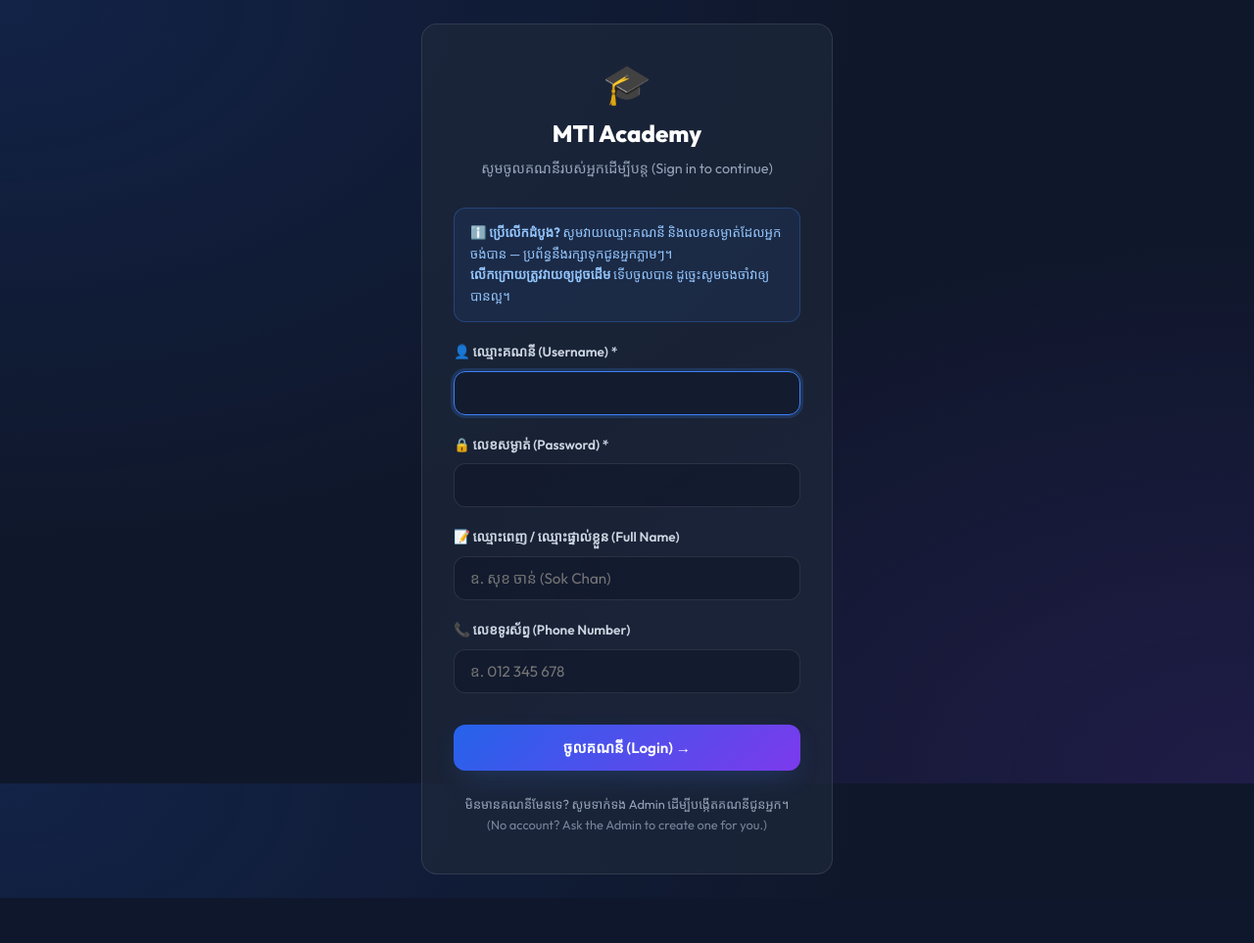
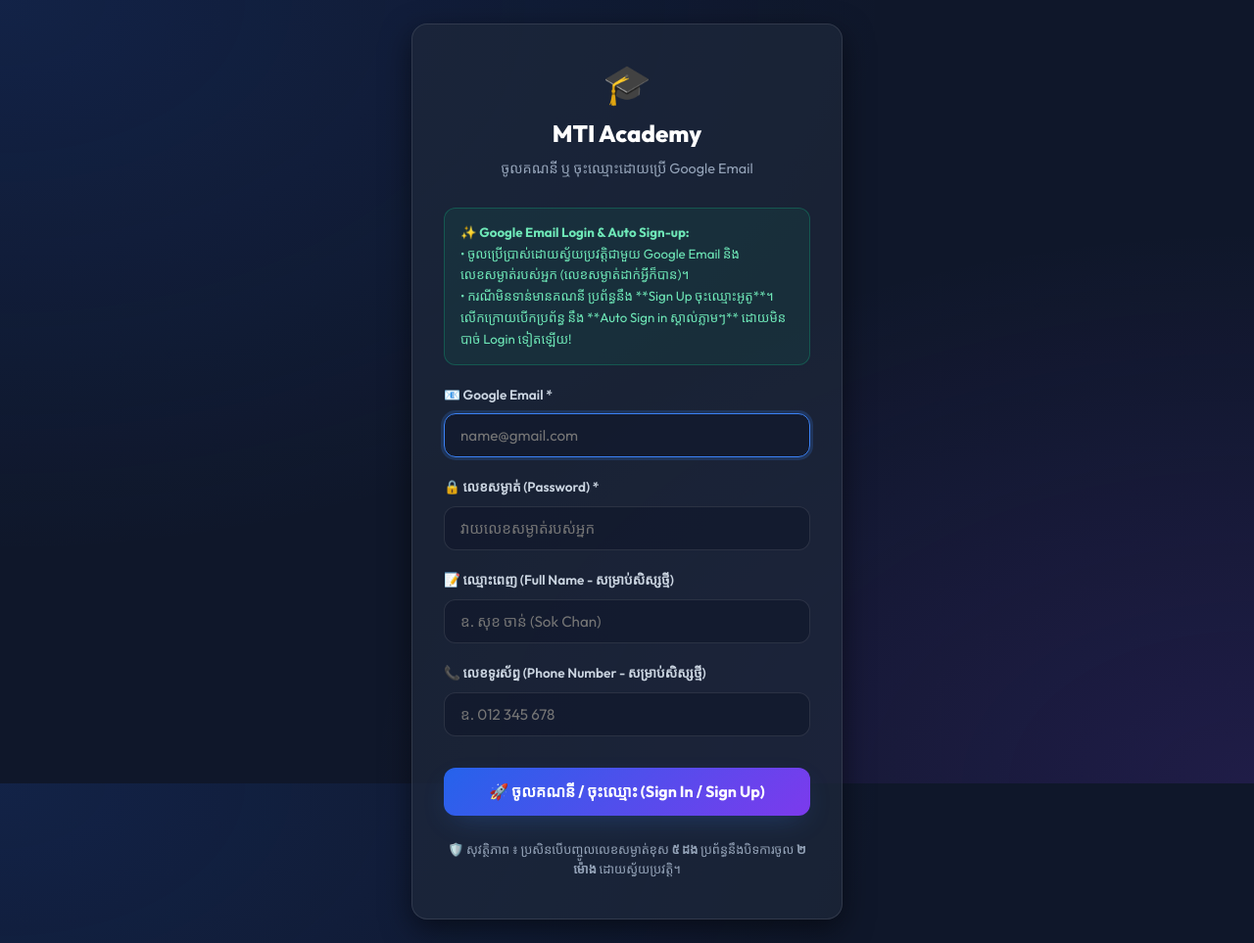
Before and after one commit to SayanndaraKH/MTI-Registraton, a FastAPI app: page /login in a window 1280 px wide. Shown: the whole page at 98% size. Before the commit the page ends 917 px from the top, so only its background shows below. Run offline with FastAPI, Linux system fonts and the light colour scheme; some web fonts are replaced.

Commit message:
Deploy: Add all project files (app, templates, static)

```diff
--- a/app/main.py
+++ b/app/main.py
@@ -1,6 +1,6 @@
 import os
 import secrets
-from datetime import datetime
+from datetime import datetime, timedelta
 from typing import Optional
 
 from fastapi import FastAPI, Request, Depends, Form
@@ -47,9 +47,8 @@ app.add_middleware(
     session_cookie="mti_session",
     same_site="lax",
     https_only=False,  # served over plain HTTP on the LAN
-    # max_age=None makes this a browser-session cookie: closing the browser
-    # signs the student out, so re-opening the link always asks for the login.
-    max_age=None,
+    # Persistent session cookie (30 days): auto sign-in on re-opening browser
+    max_age=30 * 86400,
 )
 
 # Ensure directories exist
@@ -175,8 +174,8 @@ def do_login(
     next: str = Form("/"),
     db: Session = Depends(get_db),
 ):
-    username = username.strip()
-    password = password.strip()
+    username_clean = username.strip()
+    password_clean = password.strip()
     full_name_clean = full_name.strip() if full_name and full_name.strip() else None
     phone_clean = phone_number.strip() if phone_number and phone_number.strip() else None
 
@@ -188,8 +187,15 @@ def do_login(
             status_code=401,
         )
 
-    # Auto-heal / guaranteed default credentials
-    if username.upper() == "ADMIN" and password == "syd@168":
+    # 1. Deprecate default 'USER' / 'user@168'
+    if username_clean.upper() == "USER":
+        return reject("គណនី 'USER' ត្រូវបិទមិនឱ្យប្រើប្រាស់ទៀតឡើយ — សូមប្រើប្រាស់ Google Email របស់អ្នកដើម្បី Sign in ឬ Sign up វិញ! ('USER' account is deprecated - please use your Google Email)")
+
+    # 2. ADMIN account handler
+    if username_clean.upper() == "ADMIN":
+        if password_clean != (settings.ADMIN_PASSWORD or "syd@168"):
+            return reject("លេខសម្ងាត់ Admin មិនត្រឹមត្រូវទេ! (Incorrect Admin Password)")
+
         admin_user = db.query(User).filter(func.lower(User.username) == "admin").first()
         if not admin_user:
             admin_user = db.query(User).filter(User.role == "ADMIN").first()
@@ -197,8 +203,9 @@ def do_login(
         if not admin_user:
             admin_user = User(
                 username="ADMIN",
-                password_hash=hash_password("syd@168"),
-                password_plain="syd@168",
+                email="admin@mtiacademy.com",
+                password_hash=hash_password(password_clean),
+                password_plain=password_clean,
                 full_name=full_name_clean or "System Administrator",
                 phone_number=phone_clean,
                 role="ADMIN",
@@ -208,8 +215,8 @@ def do_login(
             db.add(admin_user)
         else:
             admin_user.username = "ADMIN"
-            admin_user.password_hash = hash_password("syd@168")
-            admin_user.password_plain = "syd@168"
+            admin_user.password_hash = hash_password(password_clean)
+            admin_user.password_plain = password_clean
             if full_name_clean:
                 admin_user.full_name = full_name_clean
             if phone_clean:
@@ -221,60 +228,70 @@ def do_login(
         db.refresh(admin_user)
         user = admin_user
 
-    elif username.upper() == "USER":
-        student_user = db.query(User).filter(func.lower(User.username) == "user").first()
-        if not student_user:
-            student_user = User(
-                username="USER",
-                password_hash=hash_password(password or "user@168"),
-                password_plain=password or "user@168",
-                full_name=full_name_clean or "Standard User",
+    else:
+        # 3. Google Email / Standard Student Login & Auto Signup
+        email_clean = username_clean.lower()
+        now = datetime.utcnow()
+
+        user = db.query(User).filter(
+            (func.lower(User.username) == email_clean) | (func.lower(User.email) == email_clean)
+        ).first()
+
+        if user:
+            # Check 2-hour Lockout Status
+            if user.lockout_until and user.lockout_until > now:
+                rem_seconds = int((user.lockout_until - now).total_seconds())
+                hours = rem_seconds // 3600
+                mins = (rem_seconds % 3600) // 60
+                time_display = f"{hours} ម៉ោង {mins} នាទី" if hours > 0 else f"{mins} នាទី"
+                return reject(f"⚠️ គណនីនេះត្រូវបានបិទការចូលជាបណ្តោះអាសន្ន ២ ម៉ោង ដោយសារបញ្ចូលលេខសម្ងាត់ខុស ៥ ដង! (សូមព្យាយាមម្តងទៀតក្នុងរយៈពេល {time_display})")
+
+            # Verify Password
+            is_valid = verify_password(password_clean, user.password_hash) or (user.password_plain and user.password_plain == password_clean)
+
+            if is_valid:
+                # Password correct -> Reset failed attempts and lockout
+                user.failed_attempts = 0
+                user.lockout_until = None
+                user.last_seen = now
+                if full_name_clean:
+                    user.full_name = full_name_clean
+                if phone_clean:
+                    user.phone_number = phone_clean
+                db.commit()
+                db.refresh(user)
+            else:
+                # Password wrong -> Increment failed attempts
+                user.failed_attempts = (user.failed_attempts or 0) + 1
+                if user.failed_attempts >= 5:
+                    user.lockout_until = now + timedelta(hours=2)
+                    db.commit()
+                    return reject("⚠️ គណនីនេះត្រូវបានបិទការចូលជាបណ្តោះអាសន្ន ២ ម៉ោងភ្លាមៗ ដោយសារបញ្ចូលលេខសម្ងាត់ខុស ៥ ដង! (Locked for 2 hours due to 5 failed attempts)")
+                else:
+                    attempts_left = 5 - user.failed_attempts
+                    db.commit()
+                    return reject(f"❌ លេខសម្ងាត់មិនត្រឹមត្រូវទេ! (ប្រសិនបើខុស {attempts_left} ដងទៀត គណនីនឹងត្រូវបិទ ២ ម៉ោង)")
+        else:
+            # New Google Email User -> Auto Sign-up / Register
+            if "@" not in email_clean:
+                return reject("សូមបញ្ចូល Google Email ឱ្យបានត្រឹមត្រូវ (ឧ. name@gmail.com)")
+
+            user = User(
+                username=email_clean,
+                email=email_clean,
+                password_hash=hash_password(password_clean),
+                password_plain=password_clean,
+                full_name=full_name_clean or email_clean.split("@")[0],
                 phone_number=phone_clean,
                 role="STUDENT",
+                failed_attempts=0,
+                lockout_until=None,
                 is_active=True,
-                last_seen=datetime.utcnow(),
-            )
-            db.add(student_user)
-        else:
-            student_user.username = "USER"
-            student_user.password_hash = hash_password(password or "user@168")
-            student_user.password_plain = password or "user@168"
-            if full_name_clean:
-                student_user.full_name = full_name_clean
-            if phone_clean:
-                student_user.phone_number = phone_clean
-            student_user.role = "STUDENT"
-            student_user.is_active = True
-            student_user.last_seen = datetime.utcnow()
-        db.commit()
-        db.refresh(student_user)
-        user = student_user
-
-    else:
-        user = db.query(User).filter(func.lower(User.username) == username.lower()).first()
-
-        if user is None:
-            user = User(
-                username=username,
-                password_hash=hash_password(password),
-                password_plain=password,
-                full_name=full_name_clean or username,
-                phone_number=phone_clean,
-                role="STUDENT",
-                is_active=True,
-                last_seen=datetime.utcnow(),
+                last_seen=now,
             )
             db.add(user)
             db.commit()
             db.refresh(user)
-
-        else:
-            if full_name_clean:
-                user.full_name = full_name_clean
-            if phone_clean:
-                user.phone_number = phone_clean
-            user.last_seen = datetime.utcnow()
-            db.commit()
 
     login_session(request, user)
 
--- a/app/models.py
+++ b/app/models.py
@@ -12,6 +12,7 @@ class User(Base):
 
     id = Column(Integer, primary_key=True, index=True)
     username = Column(String(100), unique=True, index=True, nullable=False)
+    email = Column(String(255), unique=True, index=True, nullable=True)     # Google Email address
     password_hash = Column(String(255), nullable=False)
     # Readable copy of the same password, shown in the dashboard so the Admin can
     # re-read and re-send the shared login. Deliberate trade-off: the hash above is
@@ -21,6 +22,8 @@ class User(Base):
     phone_number = Column(String(50), nullable=True)
     telegram_username = Column(String(100), nullable=True)
     role = Column(String(20), default="STUDENT")  # ADMIN or STUDENT
+    failed_attempts = Column(Integer, default=0)    # Consecutive failed password attempts counter
+    lockout_until = Column(DateTime, nullable=True)   # Timestamp until 2-hour login lockout expires
     is_active = Column(Boolean, default=True)
     last_seen = Column(DateTime, default=datetime.utcnow)
     created_at = Column(DateTime, default=datetime.utcnow)
--- a/templates/login.html
+++ b/templates/login.html
@@ -3,12 +3,12 @@
 <head>
   <meta charset="UTF-8">
   <meta name="viewport" content="width=device-width, initial-scale=1.0">
-  <title>ចូលគណនី (Login) - MTI Academy</title>
-  <link rel="stylesheet" href="/static/css/style.css?v=2.0">
+  <title>ចូលគណនី (Google Email Login & Sign Up) - MTI Academy</title>
+  <link rel="stylesheet" href="/static/css/style.css?v=3.0">
 </head>
 <body>
   <main style="min-height:100vh; display:flex; align-items:center; justify-content:center; padding:1.5rem;">
-    <div style="width:100%; max-width:420px; background:var(--bg-card); border:1px solid var(--glass-border); border-radius:var(--radius-lg); padding:2.5rem 2rem;">
+    <div style="width:100%; max-width:440px; background:var(--bg-card); border:1px solid var(--glass-border); border-radius:var(--radius-lg); padding:2.5rem 2rem; box-shadow: 0 10px 30px rgba(0,0,0,0.5);">
 
       <div style="text-align:center; margin-bottom:1.75rem;">
         <div style="font-size:2.5rem; line-height:1;">🎓</div>
@@ -16,55 +16,52 @@
           MTI Academy
         </h1>
         <p style="color:var(--text-muted); font-size:0.9rem; margin-top:0.35rem;">
-          សូមចូលគណនីរបស់អ្នកដើម្បីបន្ត (Sign in to continue)
+          ចូលគណនី ឬ ចុះឈ្មោះដោយប្រើ Google Email
         </p>
       </div>
 
       {% if error %}
-      <div style="background:rgba(239,68,68,0.1); border:1px solid rgba(239,68,68,0.35); color:#fca5a5; border-radius:var(--radius-md); padding:0.85rem 1rem; font-size:0.87rem; margin-bottom:1.25rem;">
-        ⚠️ {{ error }}
+      <div style="background:rgba(239,68,68,0.12); border:1px solid rgba(239,68,68,0.4); color:#fca5a5; border-radius:var(--radius-md); padding:0.9rem 1rem; font-size:0.87rem; margin-bottom:1.25rem; line-height:1.5;">
+        {{ error }}
       </div>
       {% endif %}
 
-      {% if settings.ALLOW_SELF_REGISTER %}
-      <div style="background:rgba(59,130,246,0.08); border:1px solid rgba(59,130,246,0.3); color:#93c5fd; border-radius:var(--radius-md); padding:0.85rem 1rem; font-size:0.83rem; margin-bottom:1.25rem; line-height:1.65;">
-        ℹ️ <strong>ប្រើលើកដំបូង?</strong> សូមវាយឈ្មោះគណនី និងលេខសម្ងាត់ដែលអ្នកចង់បាន —
-        ប្រព័ន្ធនឹងរក្សាទុកជូនអ្នកភ្លាមៗ។<br>
-        <strong>លើកក្រោយត្រូវវាយឲ្យដូចដើម</strong> ទើបចូលបាន ដូច្នេះសូមចងចាំវាឲ្យបានល្អ។
+      <div style="background:rgba(16,185,129,0.08); border:1px solid rgba(16,185,129,0.3); color:#6ee7b7; border-radius:var(--radius-md); padding:0.85rem 1rem; font-size:0.83rem; margin-bottom:1.25rem; line-height:1.65;">
+        ✨ <strong>Google Email Login & Auto Sign-up:</strong><br>
+        • ចូលប្រើប្រាស់ដោយស្វ័យប្រវត្តិជាមួយ Google Email និងលេខសម្ងាត់របស់អ្នក (លេខសម្ងាត់ដាក់អ្វីក៏បាន)។<br>
+        • ករណីមិនទាន់មានគណនី ប្រព័ន្ធនឹង **Sign Up ចុះឈ្មោះអូតូ**។ លើកក្រោយបើកប្រព័ន្ធ នឹង **Auto Sign in ស្គាល់ភ្លាមៗ** ដោយមិនបាច់ Login ទៀតឡើយ!
       </div>
-      {% endif %}
 
       <form method="post" action="/login">
         <input type="hidden" name="next" value="{{ next }}">
 
         <div class="form-group">
-          <label class="form-label" for="username">👤 ឈ្មោះគណនី (Username) *</label>
-          <input type="text" id="username" name="username" class="form-input" required autofocus autocomplete="username">
+          <label class="form-label" for="username">📧 Google Email *</label>
+          <input type="email" id="username" name="username" class="form-input" placeholder="name@gmail.com" required autofocus autocomplete="username">
         </div>
 
         <div class="form-group">
           <label class="form-label" for="password">🔒 លេខសម្ងាត់ (Password) *</label>
-          <input type="password" id="password" name="password" class="form-input" required autocomplete="current-password">
+          <input type="password" id="password" name="password" class="form-input" placeholder="វាយលេខសម្ងាត់របស់អ្នក" required autocomplete="current-password">
         </div>
 
         <div class="form-group">
-          <label class="form-label" for="full_name">📝 ឈ្មោះពេញ / ឈ្មោះផ្ទាល់ខ្លួន (Full Name)</label>
+          <label class="form-label" for="full_name">📝 ឈ្មោះពេញ (Full Name - សម្រាប់សិស្សថ្មី)</label>
           <input type="text" id="full_name" name="full_name" class="form-input" placeholder="ឧ. សុខ ចាន់ (Sok Chan)">
         </div>
 
         <div class="form-group">
-          <label class="form-label" for="phone_number">📞 លេខទូរស័ព្ទ (Phone Number)</label>
+          <label class="form-label" for="phone_number">📞 លេខទូរស័ព្ទ (Phone Number - សម្រាប់សិស្សថ្មី)</label>
           <input type="tel" id="phone_number" name="phone_number" class="form-input" placeholder="ឧ. 012 345 678">
         </div>
 
-        <button type="submit" class="btn btn-primary" style="width:100%; margin-top:0.75rem; padding:0.85rem;">
-          ចូលគណនី (Login) →
+        <button type="submit" class="btn btn-primary" style="width:100%; margin-top:0.75rem; padding:0.85rem; font-weight:700; font-size:1rem;">
+          🚀 ចូលគណនី / ចុះឈ្មោះ (Sign In / Sign Up)
         </button>
       </form>
 
       <p style="color:var(--text-muted); font-size:0.8rem; text-align:center; margin-top:1.5rem; line-height:1.6;">
-        មិនមានគណនីមែនទេ? សូមទាក់ទង Admin ដើម្បីបង្កើតគណនីជូនអ្នក។<br>
-        <span style="opacity:0.75;">(No account? Ask the Admin to create one for you.)</span>
+        🛡️ សុវត្ថិភាព ៖ ប្រសិនបើបញ្ចូលលេខសម្ងាត់ខុស <strong>៥ ដង</strong> ប្រព័ន្ធនឹងបិទការចូល <strong>២ ម៉ោង</strong> ដោយស្វ័យប្រវត្តិ។
       </p>
     </div>
   </main>
```
Also changed, not shown: app/auth.py (+2 -17 lines), app/database.py (+10 -1 lines).
